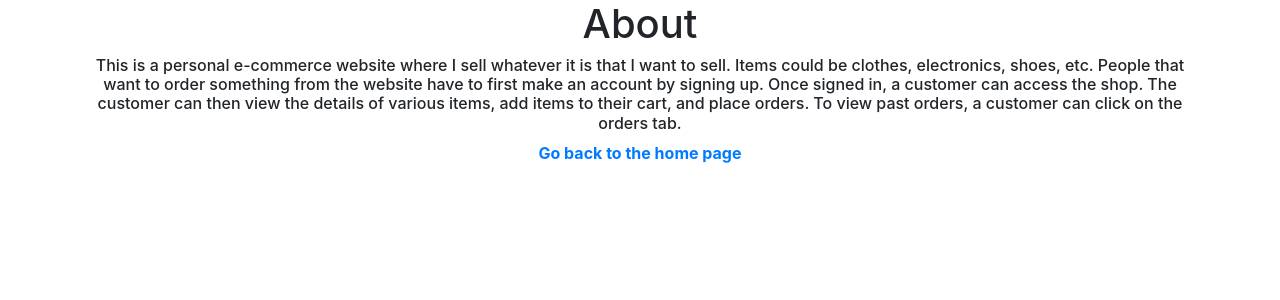
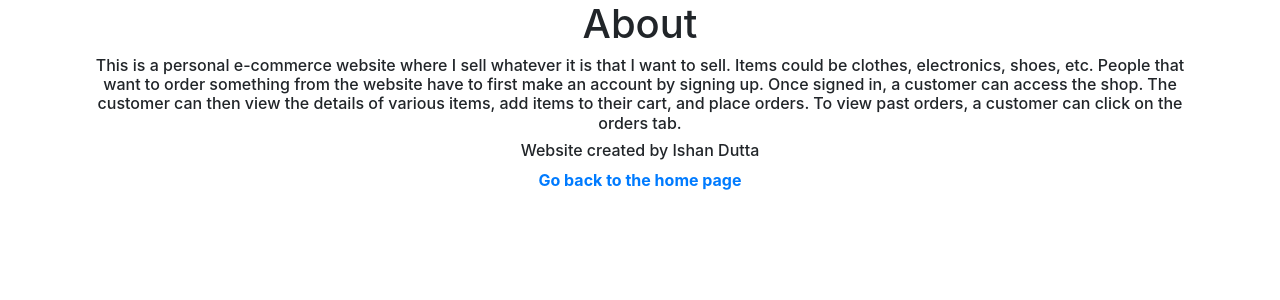
Before and after one commit to ishand2000/cmsc388J-ecommerce-website, a Flask app: page /about in a window 1280 px wide. Shown: the part 56-356 px from the top of the page. Run offline with Flask 2, Linux system fonts and the light colour scheme; some libraries are stand-ins or nearby versions.

Commit message:
Updated about page

```diff
--- a/flask_app/templates/about.html
+++ b/flask_app/templates/about.html
@@ -9,6 +9,14 @@
         <h6>
             This is a personal e-commerce website where I sell whatever it is that I want to sell. Items could be clothes, electronics, shoes, etc. People that want to order something from the website have to first make an account by signing up. Once signed in, a customer can access the shop. The customer can then view the details of various items, add items to their cart, and place orders. To view past orders, a customer can click on the orders tab.
         </h6>
+    </div>
+</div>
+
+<div class="row">
+    <div class="col" style="text-align: center;">
+        <h6>
+            Website created by Ishan Dutta
+        </h6>
         <b>
             <a href="{{ url_for('store.index') }}">
                 Go back to the home page
```
